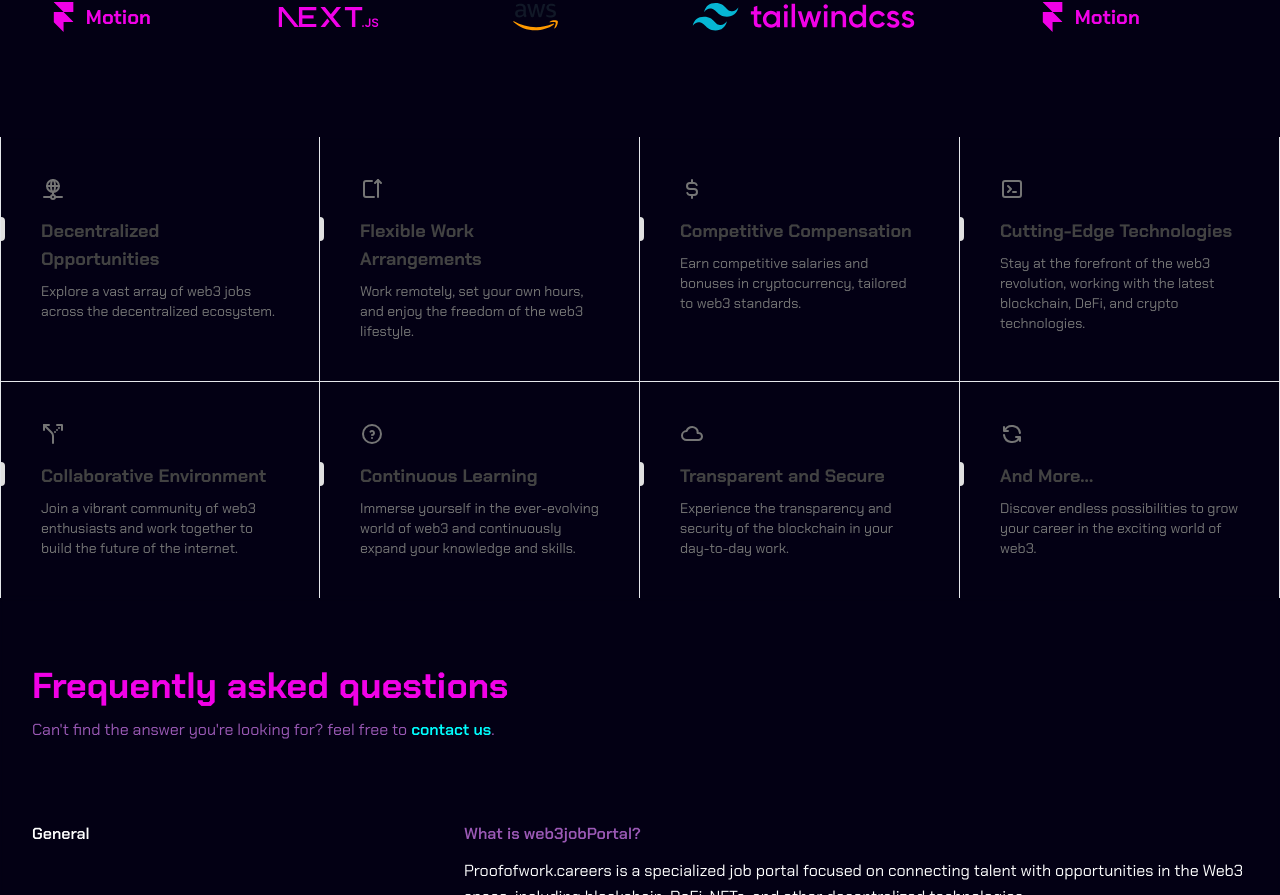
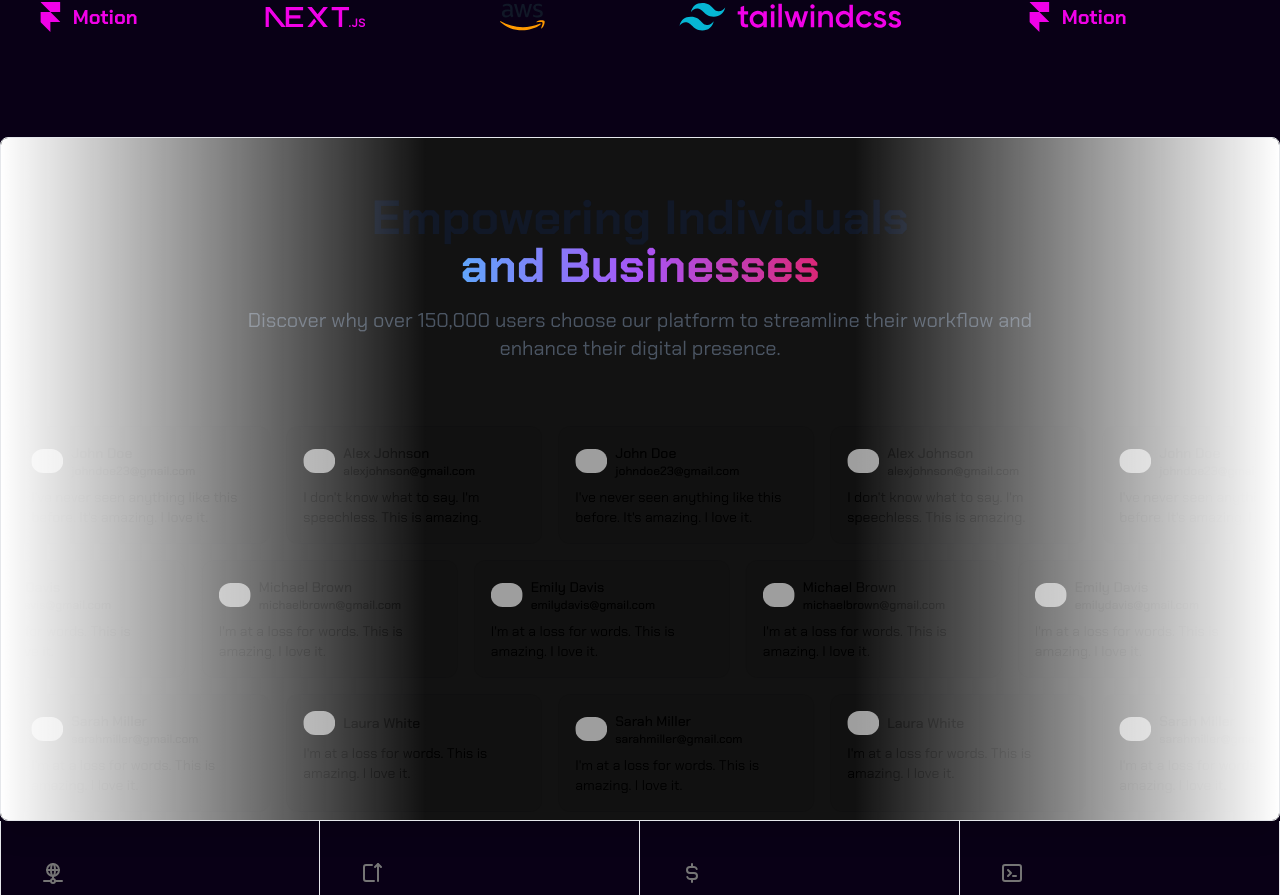
Before and after one commit to Paramchoudhary/web3jobportal, a Next.js app: page / in a window 1280 px wide. Shown: the part 1905-2800 px from the top of the page. Built offline with nearby package versions, Linux system fonts and the light colour scheme; grey boxes are pictures that could not be loaded; a web font is replaced by a local one.

Commit message:
testimonials

```diff
--- a/next.config.mjs
+++ b/next.config.mjs
@@ -1,4 +1,8 @@
 /** @type {import('next').NextConfig} */
-const nextConfig = {};
+const nextConfig = {
+  images: {
+    domains: ["img.freepik.com"],
+  },
+};
 
 export default nextConfig;
--- a/src/app/layout.tsx
+++ b/src/app/layout.tsx
@@ -36,7 +36,7 @@ export default function RootLayout({
         className={cn(
           chakra.className,
           // andika.className,
-          "bg-[#030014] overflow-y-scroll overflow-x-hidden"
+          "bg-[#090016] overflow-y-scroll overflow-x-hidden"
         )}
       >
         <StarsCanvas />
--- a/src/app/page.tsx
+++ b/src/app/page.tsx
@@ -8,6 +8,7 @@ import ContactForm from "@/components/ContactForm";
 import { Companies } from "@/components/Companies";
 import Faq from "@/components/Faq";
 import JobSection from "@/components/JobSection";
+import Testimonial from "@/components/Testimonails";
 
 const Globe = dynamic(
   () => import("@/components/ui/Globe").then((m) => m.Globe),
@@ -19,10 +20,13 @@ const Globe = dynamic(
 const HomePage = () => {
   return (
     <>
-      {/* <Globe /> */}
+      {/* <div className="py-24">
+        <Globe />
+      </div> */}
       <GlobeVideo />
       <JobSection />
       <Companies />
+      <Testimonial />
       <FeaturesSection />
       <Faq />
       <ContactForm />
--- /dev/null
+++ b/src/components/Testimonails.tsx
@@ -0,0 +1,169 @@
+"use client";
+import React from "react";
+import { cn } from "@/lib/utils";
+import Image from "next/image";
+
+const Testimonial = () => {
+  return (
+    <div className="relative flex h-auto w-full flex-col items-center justify-center overflow-hidden rounded-lg border bg-background md:shadow-xl">
+      <div className="text-center max-w-4xl mx-auto p-4 sm:py-14">
+        <h1 className="text-3xl md:text-5xl font-bold mb-4 text-gray-900 dark:text-gray-100">
+          Empowering Individuals
+          <br />
+          <span className="text-transparent bg-clip-text bg-gradient-to-r from-blue-400 via-purple-500 to-pink-600">
+            and Businesses
+          </span>
+        </h1>
+        <p className="text-lg md:text-xl text-gray-600 dark:text-gray-300">
+          Discover why over 150,000 users choose our platform to streamline
+          their workflow and enhance their digital presence.
+        </p>
+      </div>
+
+      <Marquee pauseOnHover className="[--duration:20s]">
+        {firstRow.map((review) => (
+          <ReviewCard key={review.email} {...review} />
+        ))}
+      </Marquee>
+      <Marquee reverse pauseOnHover className="[--duration:20s]">
+        {secondRow.map((review) => (
+          <ReviewCard key={review.email} {...review} />
+        ))}
+      </Marquee>
+      <Marquee pauseOnHover className="[--duration:20s]">
+        {thirdRow.map((review) => (
+          <ReviewCard key={review.email} {...review} />
+        ))}
+      </Marquee>
+      <div className="pointer-events-none absolute inset-y-0 left-0 w-1/3 bg-gradient-to-r from-white dark:from-background"></div>
+      <div className="pointer-events-none absolute inset-y-0 right-0 w-1/3 bg-gradient-to-l from-white dark:from-background"></div>
+    </div>
+  );
+};
+
+export default Testimonial;
+
+const ReviewCard = ({ img, name, email, description }: any) => {
+  return (
+    <figure
+      className={cn(
+        "relative w-64 cursor-pointer overflow-hidden rounded-xl border p-4",
+        "border-gray-950/[.1] bg-gray-950/[.01] hover:bg-gray-950/[.05]",
+        "dark:border-gray-50/[.1] dark:bg-gray-50/[.10] dark:hover:bg-gray-50/[.15]"
+      )}
+    >
+      <div className="flex flex-row items-center gap-2">
+        <Image
+          className="rounded-full"
+          width="32"
+          height="32"
+          alt={name}
+          src={img}
+        />
+        <div className="flex flex-col">
+          <figcaption className="text-sm font-medium dark:text-white">
+            {name}
+          </figcaption>
+          <p className="text-xs font-medium dark:text-white/40">{email}</p>
+        </div>
+      </div>
+      <blockquote className="mt-2 text-sm">{description}</blockquote>
+    </figure>
+  );
+};
+
+const testimonials = [
+  {
+    name: "John Doe",
+    email: "johndoe23@gmail.com",
+    description:
+      "I've never seen anything like this before. It's amazing. I love it.",
+    img: "https://img.freepik.com/free-photo/brunette-girl-posing_23-2148108748.jpg?ga=GA1.1.156494736.1719603061&semt=ais_hybrid",
+  },
+  {
+    name: "Alex Johnson",
+    email: "alexjohnson@gmail.com",
+    description: "I don't know what to say. I'm speechless. This is amazing.",
+    img: "https://img.freepik.com/free-photo/portrait-man-laughing_23-2148859448.jpg?ga=GA1.1.156494736.1719603061&semt=ais_hybrid",
+  },
+  {
+    name: "Emily Davis",
+    email: "emilydavis@gmail.com",
+    description: "I'm at a loss for words. This is amazing. I love it.",
+    img: "https://img.freepik.com/free-photo/smiling-asian-woman_23-2147766303.jpg?ga=GA1.1.156494736.1719603061&semt=ais_hybrid",
+  },
+  {
+    name: "Michael Brown",
+    email: "michaelbrown@gmail.com",
+    description: "I'm at a loss for words. This is amazing. I love it.",
+    img: "https://img.freepik.com/free-photo/portrait-modern-man_23-2147960990.jpg?ga=GA1.1.156494736.1719603061&semt=ais_hybrid",
+  },
+  {
+    name: "Sarah Miller",
+    email: "sarahmiller@gmail.com",
+    description: "I'm at a loss for words. This is amazing. I love it.",
+    img: "https://img.freepik.com/free-photo/portrait-smiling-blonde-woman_23-2148316635.jpg?ga=GA1.1.156494736.1719603061&semt=ais_hybrid",
+  },
+  {
+    name: "Laura White",
+    description: "I'm at a loss for words. This is amazing. I love it.",
+    img: "https://img.freepik.com/premium-photo/woman-wearing-glasses-yellow-shirt-is-wearing-yellow-shirt_911060-133057.jpg?ga=GA1.1.156494736.1719603061&semt=ais_hybrid",
+  },
+];
+
+const firstRow = testimonials.slice(0, Math.ceil(testimonials.length / 3));
+const secondRow = testimonials.slice(
+  Math.ceil(testimonials.length / 3),
+  2 * Math.ceil(testimonials.length / 3)
+);
+const thirdRow = testimonials.slice(2 * Math.ceil(testimonials.length / 3));
+
+interface MarqueeProps {
+  className?: string;
+  reverse?: boolean;
+  pauseOnHover?: boolean;
+  children?: React.ReactNode;
+  vertical?: boolean;
+  repeat?: number;
+  [key: string]: any;
+}
+
+function Marquee({
+  className,
+  reverse,
+  pauseOnHover = false,
+  children,
+  vertical = false,
+  repeat = 4,
+  ...props
+}: MarqueeProps) {
+  return (
+    <div
+      {...props}
+      className={cn(
+        "group flex overflow-hidden p-2 [--duration:40s] [--gap:1rem] [gap:var(--gap)]",
+        {
+          "flex-row": !vertical,
+          "flex-col": vertical,
+        },
+        className
+      )}
+    >
+      {Array(repeat)
+        .fill(0)
+        .map((_, i) => (
+          <div
+            key={i}
+            className={cn("flex shrink-0 justify-around [gap:var(--gap)]", {
+              "animate-marquee flex-row": !vertical,
+              "animate-marquee-vertical flex-col": vertical,
+              "group-hover:[animation-play-state:paused]": pauseOnHover,
+              "[animation-direction:reverse]": reverse,
+            })}
+          >
+            {children}
+          </div>
+        ))}
+    </div>
+  );
+}
--- a/src/components/ui/Globe.tsx
+++ b/src/components/ui/Globe.tsx
@@ -19,9 +19,9 @@ export const Globe = ({ className }: { className?: string }) => {
       diffuse: 1.2,
       mapSamples: 16000,
       mapBrightness: 6,
-      baseColor: [0.3, 0.3, 0.3],
-      markerColor: [0.1, 0.8, 1],
-      glowColor: [1, 1, 1],
+      baseColor: [0.1, 0.3, 0], // Darker green base
+      markerColor: [0.8, 1, 0.2], // Bright yellowish-green for markers
+      glowColor: [0.5, 1, 0.2], // Greenish-yellow glow
       markers: [
         // longitude latitude
         { location: [37.7595, -122.4367], size: 0.03 },
```
